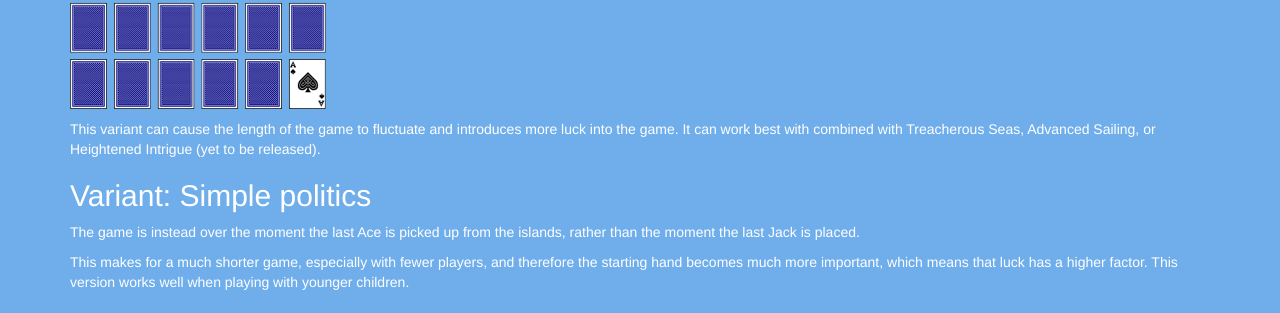
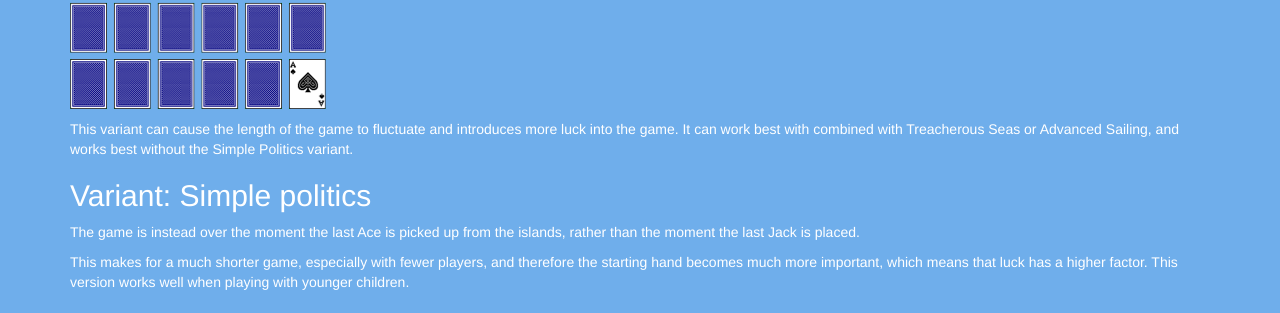
Before and after one commit to chrismdp/cardpirates, a Jekyll site: the page built from rules/index.md, in a window 1280 px wide and 900 px high, scrolled down 7089 px. Shown: the part 139-452 px from the top of the window. Built offline with Jekyll 4.4.1, drawn with Linux system fonts in a browser that asks for light colours; nearby versions of some CDN libraries.

Commit message:
remove old reference

```diff
--- a/rules/index.md
+++ b/rules/index.md
@@ -209,7 +209,7 @@ At the beginning of the game, before any treacherous sea changes, each player ta
 
 ![setup-random-islands](../assets/random-island-placement.png)
 
-This variant can cause the length of the game to fluctuate and introduces more luck into the game. It can work best with combined with Treacherous Seas, Advanced Sailing, or Heightened Intrigue (yet to be released).
+This variant can cause the length of the game to fluctuate and introduces more luck into the game. It can work best with combined with Treacherous Seas or Advanced Sailing, and works best without the Simple Politics variant.
 
 ## Variant: Simple politics
 
```
